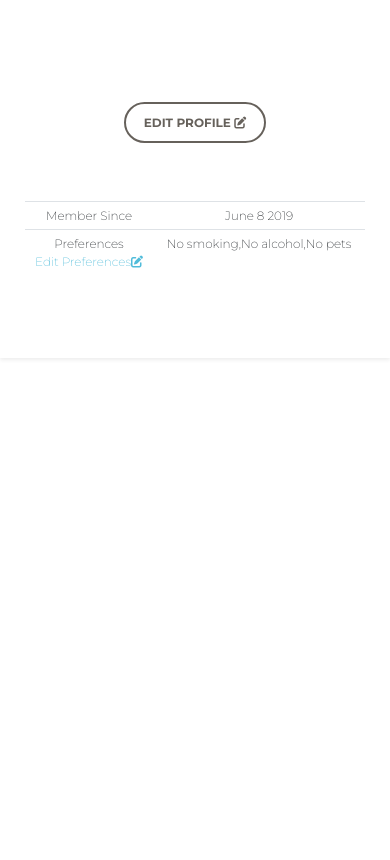
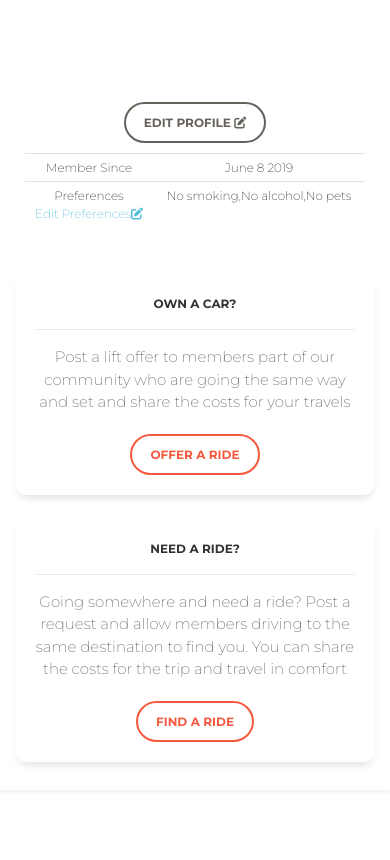
Before and after one commit to sakes97/hikeshare, a PHP site: the page made by views/dashboard/index.php in a window 390 px wide. Shown: the part 194-1054 px from the top of the page. Before the commit the page ends 553 px from the top, so only its background shows below. Run offline with PHP 8.4, Linux system fonts and the light colour scheme; the template is opened without the code that fills it, so the values that code supplies are empty; some libraries are stand-ins or nearby versions.

Commit message:
dashboard

```diff
--- a/views/dashboard/index.php
+++ b/views/dashboard/index.php
@@ -1,7 +1,7 @@
 <div class="section profile-content">
     <div class="container bg-white shadow-sm pb-2">
       <div class="row">
-        <!-- owner image-->
+        <!-- owner -->
         <div class="col-sm-12 col-lg-4 text-center">
           <div class="owner">
             <div class="avatar">
@@ -16,13 +16,8 @@
             </h4>
             <a class="btn btn-outline-default btn-round" href="#" id="edit_profile">Edit Profile <i class="fas fa-edit"></i></a>
           </div>
-        </div>
-        <!-- end owner image -->
-
-        <!-- owner details -->
-        <div class="col-sm-12 col-lg-8 text-center mr-auto ml-auto py-5">
-          <div class="member-info-view">
-            <table class="table table-sm table-hover">
+          <div class="member-info-view text-center mr-auto ml-auto ">
+          <table class="table table-sm table-hover">
               <tr>
                 <td>Member Since</td>
                 <td>June 8 2019</td>
@@ -77,9 +72,52 @@
                 </td>
               </tr>
             </table>
+            </div>
+        </div>
+        <!-- end owner -->
+
+        <!-- ride cards -->
+        <div class="col-sm-12 col-lg-8 text-center mr-auto ml-auto ">
+          <div class="row max mt-3">
+            <!-- offer a ride -->
+            <div class="col-xs-12 col-md-6">
+              <div class="card card-ride text-center">
+                <div class="card-body">
+                  <h6 class="card-title font-weight-bold mb-2">Own a car?</h6>
+                  <hr/>
+                  <p class="card-text lead">
+                    Post a lift offer to members part of our community who are
+                    going the same way and set and share the costs for your travels
+                  </p>
+                  <a href="<?php echo URL; ?>dashboard/offerRide"
+                    class="btn btn-outline-danger btn-round">
+                    OFFER A RIDE
+                  </a>
+                </div>
+              </div>
+            </div>
+            <!-- find a ride -->
+            <div class="col-xs-12 col-md-6">
+              <div class="card card-ride text-center">
+                <div class="card-body">
+                  <h6 class="card-title font-weight-bold mb-2">Need a ride?</h6>
+                  <hr/>
+                  <p class="card-text lead">
+                    Going somewhere and need a ride? Post a request and allow members driving
+                    to the same destination to find you. You can share the costs for the trip
+                    and travel in comfort
+                  </p>
+                  <a href="<?php echo URL; ?>dashboard/findRide"
+                    class="btn btn-outline-danger btn-round">
+                    FIND A RIDE
+                  </a>
+                </div>
+              </div>
+            </div>
           </div>
         </div>
-        <!-- end owner details-->
+        <!-- end cards -->
       </div>
+
     </div>
 </div>
```
Also changed, not shown: public/css/main.css (indentation only).
